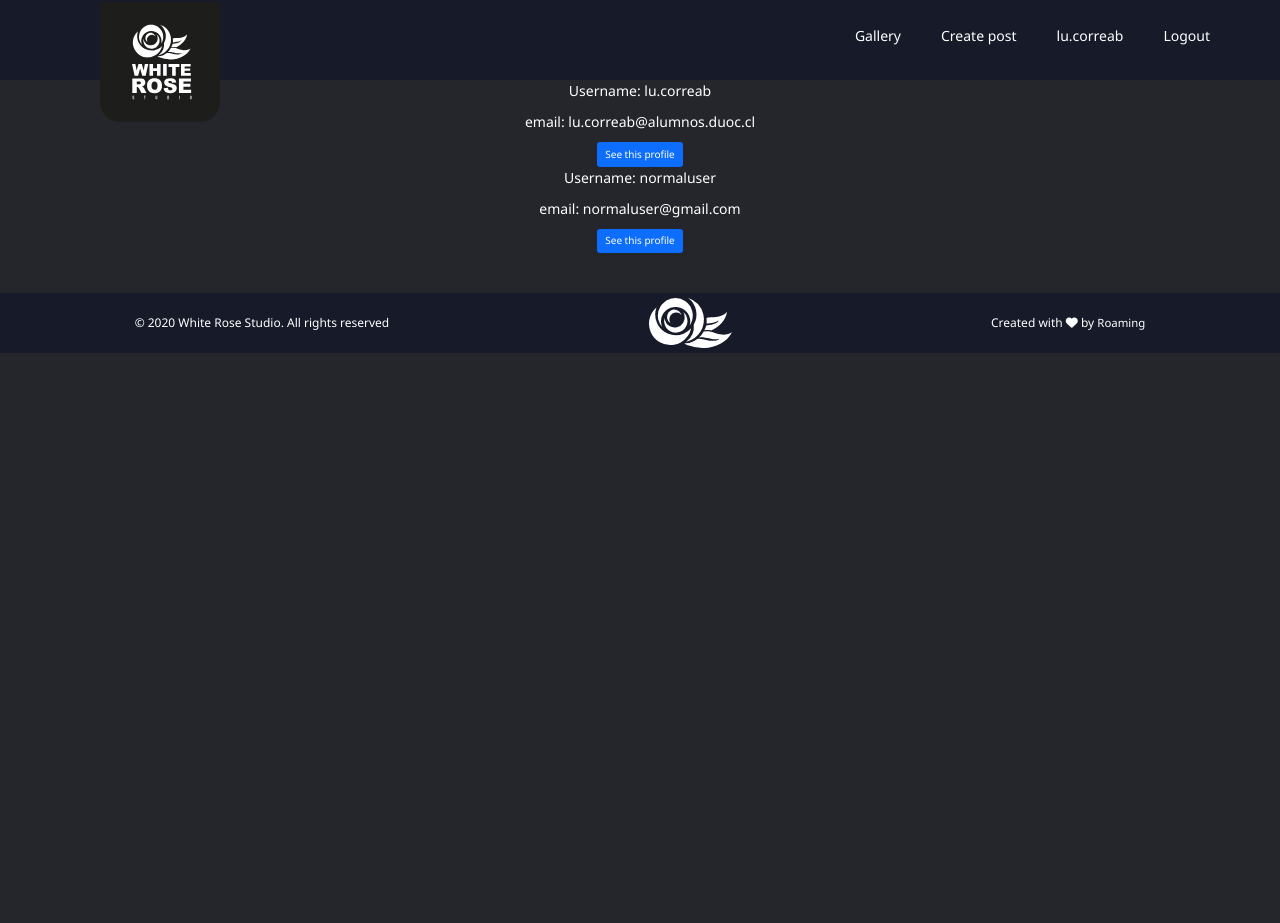
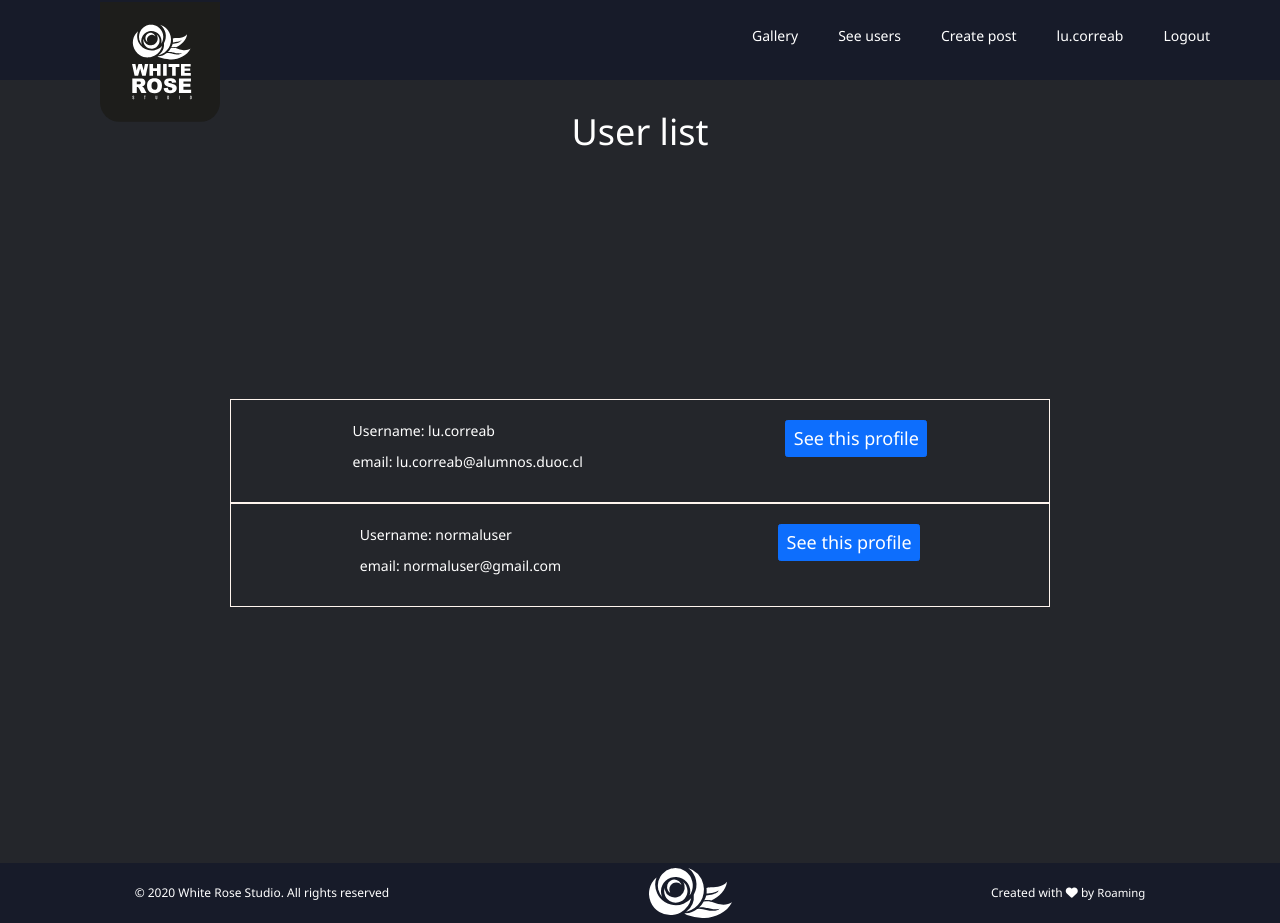
Before and after one commit to lcorrea-dev/whiterose_studio, a Django app: page /user/list/ in a window 1280 px wide. Before the commit the page ends 353 px from the top, so only its background shows below. Run offline with Django 3.2, Linux system fonts and the light colour scheme; a user stored in the database is signed in; data comes from the database, SQL or seed files in the repository; both versions use the stored data as it was after the commit; parts of the project's set-up code (start-up, migrations or seed data) failed here and were passed over; some libraries are stand-ins or nearby versions.

Commit message:
fix: css finished

```diff
--- a/static/styles/5-pages/_home.scss
+++ b/static/styles/5-pages/_home.scss
@@ -132,3 +132,10 @@ body {
     font-size: 2rem;
     color: grey;
 }
+
+.user_list {
+    @include flex(space-around, space-around, row);
+    width: 80%;
+    padding: 2rem;
+    border: 1px solid seashell;
+}
--- a/static/styles/main.css
+++ b/static/styles/main.css
@@ -1522,4 +1522,22 @@ body {
   font-size: 2rem;
   color: grey;
 }
+
+.user_list {
+  display: -webkit-box;
+  display: -ms-flexbox;
+  display: flex;
+  -ms-flex-pack: distribute;
+      justify-content: space-around;
+  -webkit-box-align: space-around;
+      -ms-flex-align: space-around;
+          align-items: space-around;
+  -webkit-box-orient: horizontal;
+  -webkit-box-direction: normal;
+      -ms-flex-direction: row;
+          flex-direction: row;
+  width: 80%;
+  padding: 2rem;
+  border: 1px solid seashell;
+}
 /*# sourceMappingURL=main.css.map */
--- a/templates/base/base.html
+++ b/templates/base/base.html
@@ -49,6 +49,9 @@
 
                     {% else %} {% if user.is_staff %}
                     <li>
+                        <a href="{% url 'list_user' %}"> See users </a>
+                    </li>
+                    <li>
                         <a href="{% url 'blog-post-create' %}"> Create post </a>
                     </li>
                     {% endif %}
--- a/templates/blog/post-detail.html
+++ b/templates/blog/post-detail.html
@@ -7,7 +7,7 @@
 <div class='post'>
         {% if user.is_staff %}
         <div class="mod-post-header">
-                <p>Moderation options: <p>
+                <p>Mod options: <p>
                 <div><a class="btn btn-warning  mod-button" href="{% url 'blog-post-delete' post.id%}">Delete post</a></div>
                 <div><a class="btn btn-warning mod-button" href="{% url 'blog-post-update' post.id%}">Update post</a></div>
         </div>
--- a/templates/user/list.html
+++ b/templates/user/list.html
@@ -1,11 +1,19 @@
 {% extends '../base/base.html' %} {% block content %} {% if object_list %}
+<h2 class="big-title">User list</h2>
+<div class="filter"
+     style="height:80vh;">
+    {% for user in object_list %}
 
-<div class="filter">
-    {% for user in object_list %}
-    <p>Username: {{ user.username }}</p>
-    <p>email: {{ user.email }}</p>
-    <button type="button"
-            class="btn btn-primary">See this profile</button>
+    <div class="user_list">
+        <div class="user_list_data">
+            <p>Username: {{ user.username }}</p>
+            <p>email: {{ user.email }}</p>
+        </div>
+        <div>
+            <a class="btn btn-primary"
+               href="{% url 'blog-profile-detail' user.profile.id %} ">See this profile</a>
+        </div>
+    </div>
 
     {% endfor %} {% else %}
     <h1>No users!</h1>
```
Also changed, not shown: templates/blog/post-search.html (+4 -4 lines), templates/blog/profile-detail.html (+21 -29 lines), db.sqlite3, images/cover/0_Kl0LELkpH8stg1ZQ.jpg (added), images/cover/aaa.jpg (added), images/cover/genshin-impact-header.jpg (added), 1 other file.
